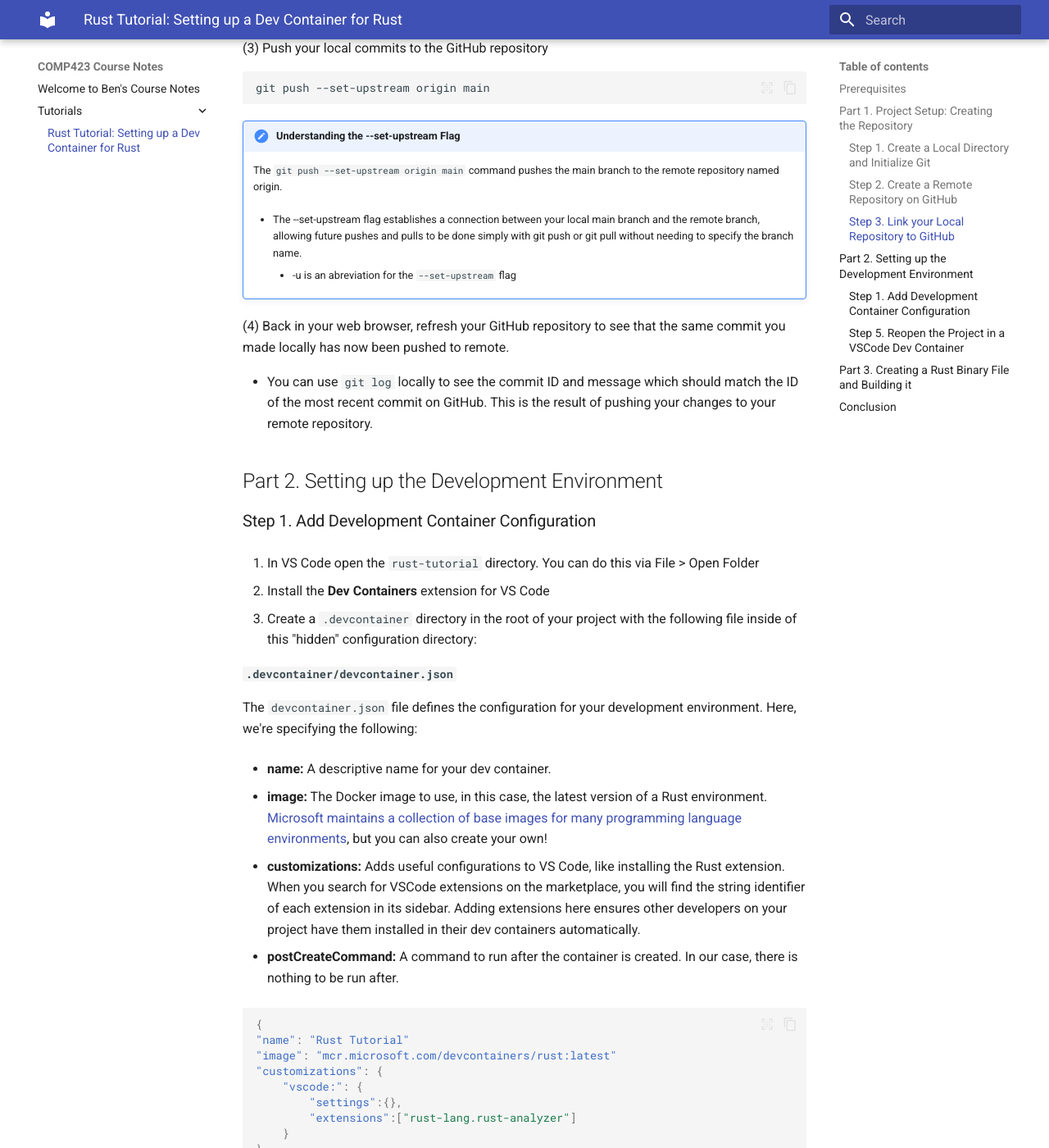
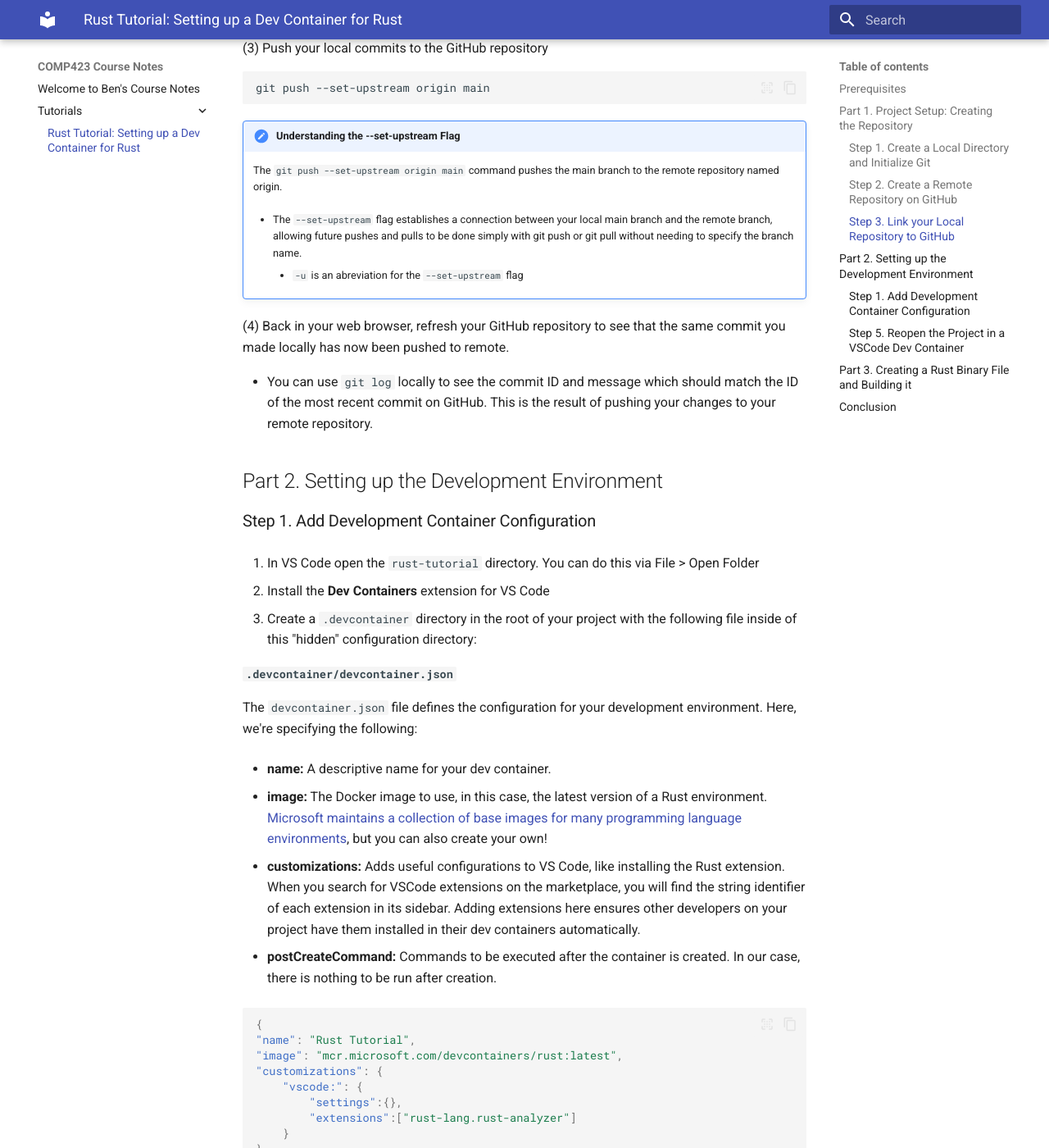
Before and after one commit to bkedwards/comp423-course-notes, an MkDocs documentation site: the page built from docs/tutorials/rust-setup.md, in a window 1280 px wide and 1400 px high, scrolled down 1817 px. Shown: the whole window at 82% size. Built offline with MkDocs 1.6.1 and Material for MkDocs 9.7.7, drawn with Linux system fonts in a browser that asks for light colours; some of the changed text lies outside the part shown.

Commit message:
Edited rust-tutorial-page w small changes

````diff
--- a/docs/tutorials/rust-setup.md
+++ b/docs/tutorials/rust-setup.md
@@ -68,9 +68,9 @@
 
     The `git push --set-upstream origin main` command pushes the main branch to the remote repository named origin.
 
-    - The --set-upstream flag establishes a connection between your local main branch and the remote branch, allowing future pushes and pulls to be done simply with git push or git pull without needing to specify the branch name.
+    - The `--set-upstream` flag establishes a connection between your local main branch and the remote branch, allowing future pushes and pulls to be done simply with git push or git pull without needing to specify the branch name.
 
-        - -u is an abreviation for the `--set-upstream` flag
+        - `-u` is an abreviation for the `--set-upstream` flag
 
 (4) Back in your web browser, refresh your GitHub repository to see that the same commit you made locally has now been pushed to remote.
 
@@ -95,12 +95,12 @@
 
 * **customizations:** Adds useful configurations to VS Code, like installing the Rust extension. When you search for VSCode extensions on the marketplace, you will find the string identifier of each extension in its sidebar. Adding extensions here ensures other developers on your project have them installed in their dev containers automatically.
 
-* **postCreateCommand:** A command to run after the container is created. In our case, there is nothing to be run after.
+* **postCreateCommand:** Commands to be executed after the container is created. In our case, there is nothing to be run after creation.
 
 ```json
 {
-"name": "Rust Tutorial"
-"image": "mcr.microsoft.com/devcontainers/rust:latest"
+"name": "Rust Tutorial",
+"image": "mcr.microsoft.com/devcontainers/rust:latest",
 "customizations": {
 	"vscode:": {
 		"settings":{},
````
Also changed, not shown: other parts of docs/tutorials/rust-setup.md (+16 -8 lines).
